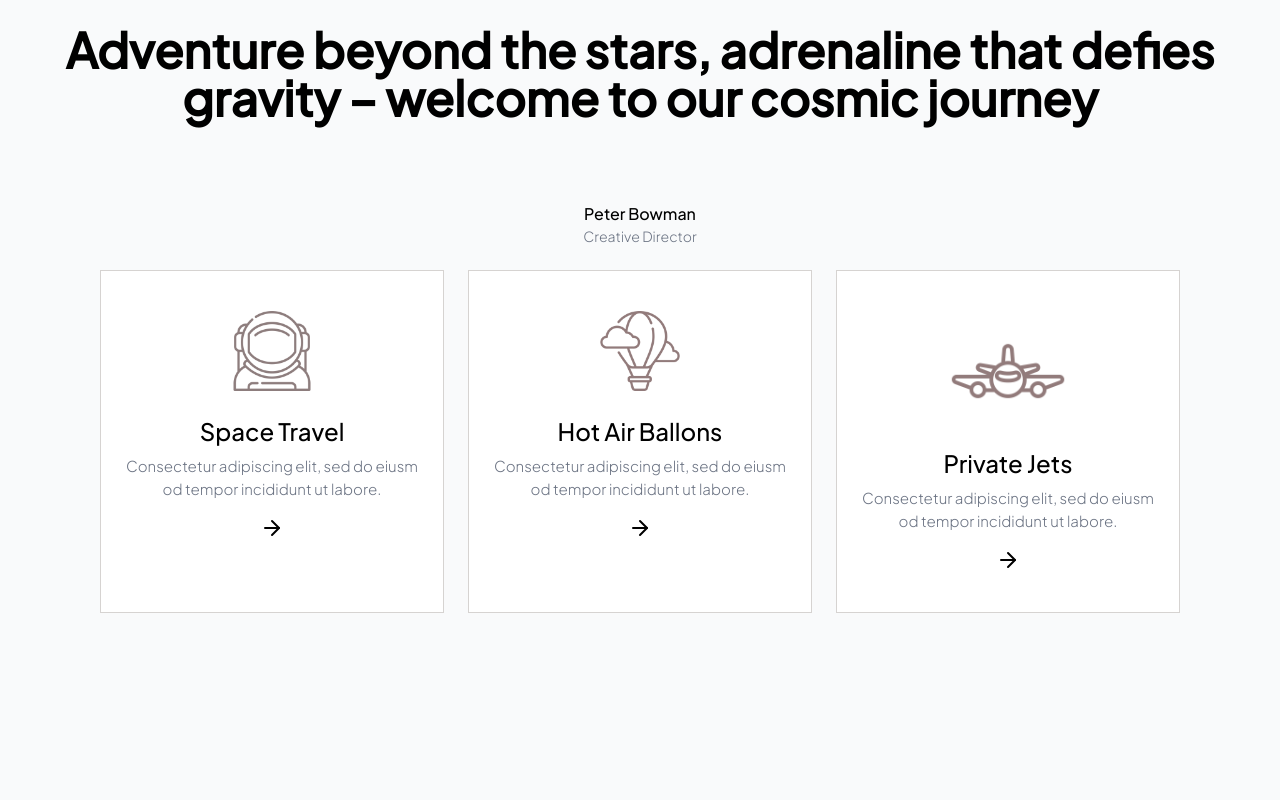
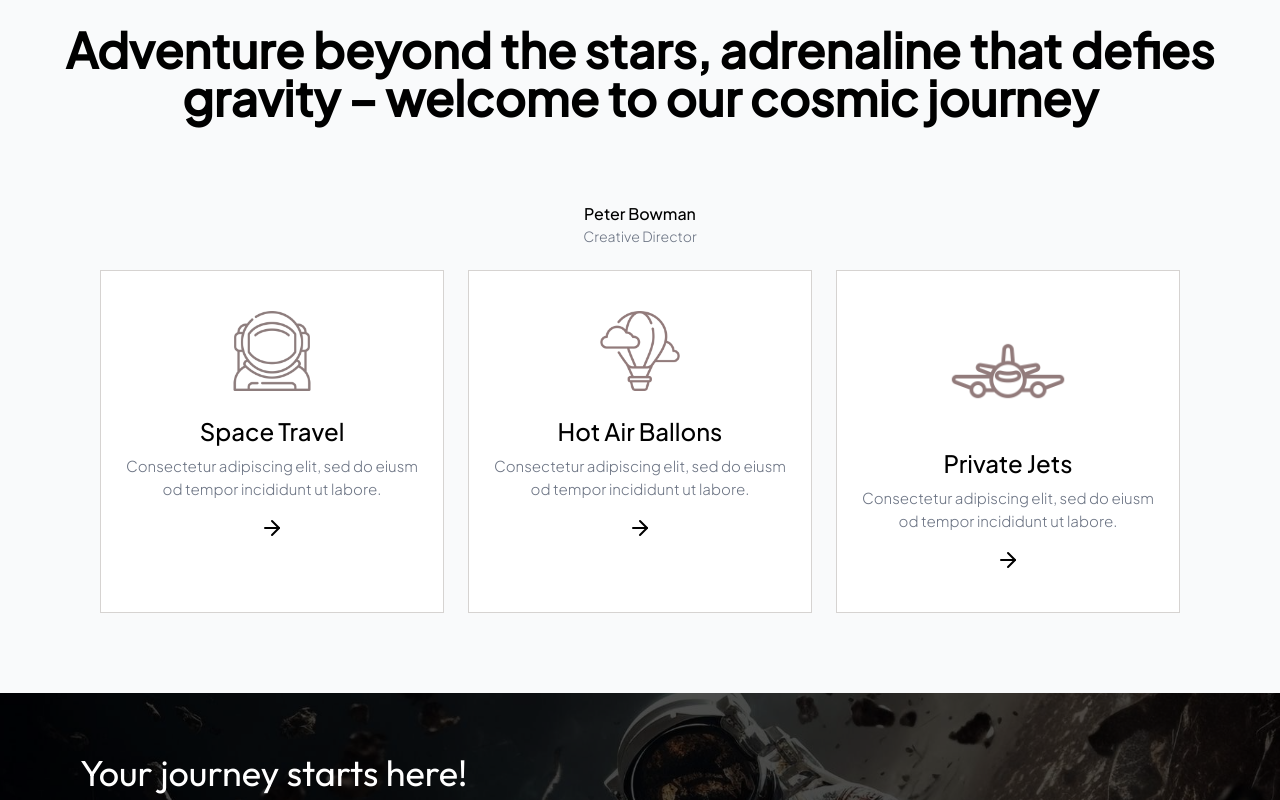
Before and after one commit to Habeebamoo/Orbitrix, a Next.js app: page /about in a window 1280 px wide. Shown: the part 840-1640 px from the top of the page. Built offline with nearby package versions, Linux system fonts and the light colour scheme.

Commit message:
added footer to about section

```diff
--- a/app/about/page.tsx
+++ b/app/about/page.tsx
@@ -1,5 +1,6 @@
 "use client";
 
+import Footer from "@/components/Footer";
 import Header from "@/components/Header"
 import { ArrowRight, ChevronDown } from "lucide-react"
 
@@ -63,7 +64,7 @@ const AboutPage = () => {
 
 
       {/* 3rd Section */}
-      <section className="bg-gray-50 pt-10 sm:pt-20 pb-100">
+      <section className="bg-gray-50 pt-10 sm:pt-20 pb-20">
         <p className="font-jsans text-center">Peter Bowman</p>
         <p className="font-jsl text-gray-500 text-center text-sm">Creative Director</p>
 
@@ -109,6 +110,8 @@ const AboutPage = () => {
 
         </div>
       </section>
+
+      <Footer />
     </>
   )
 }
```
